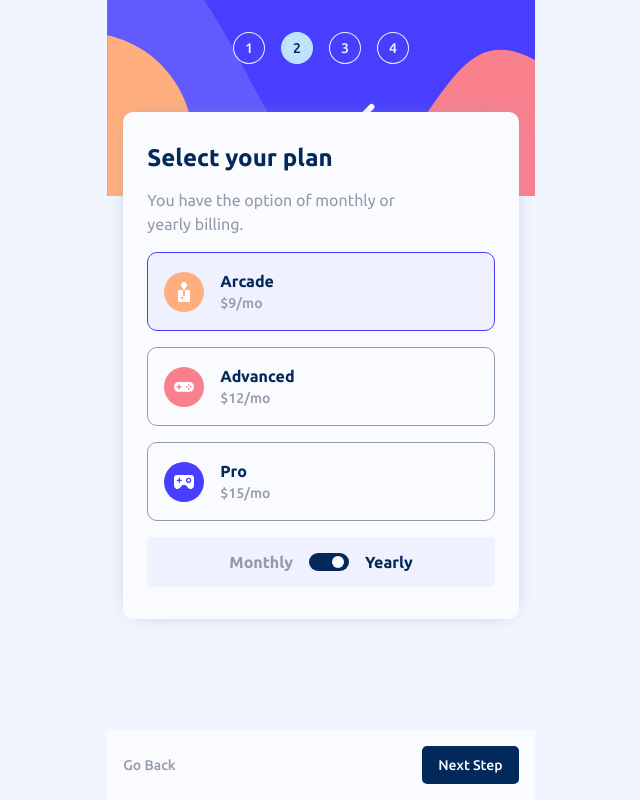
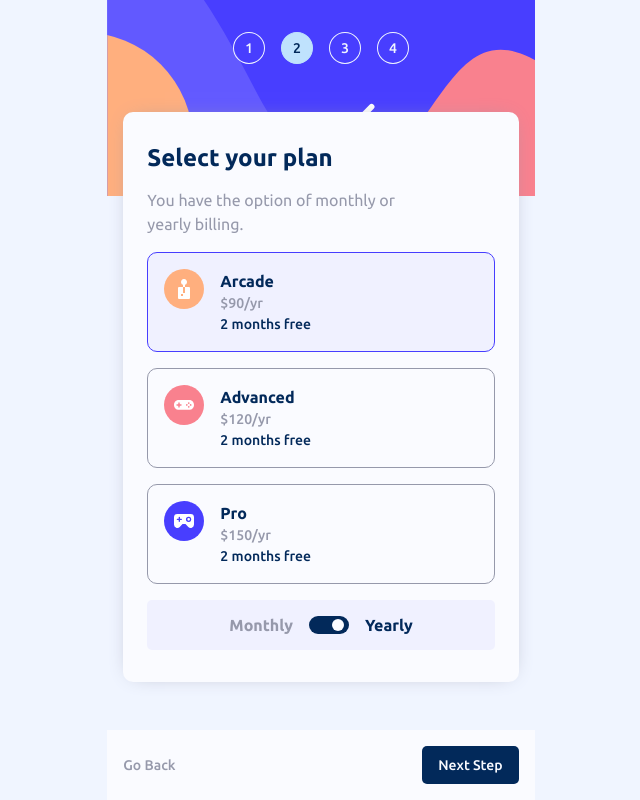
Before and after one commit to DebabrataBanik/multi-step-form-main, a React (Vite) app: page / in a window 1280 px wide. Both pictures are taken after a click on the label 647 px from the left and 562 px from the top of the page. Shown: the whole page, without its empty margins (319-959 px from the left). Built offline with nearby package versions, Linux system fonts and the light colour scheme.

Commit message:
display updated plans based on billing

```diff
--- a/src/index.css
+++ b/src/index.css
@@ -265,8 +265,11 @@ input[type='radio']{
 
 .radio-item{
   display: flex;
-  align-items: center;
+  align-items: self-start;
   gap: 1rem;
+}
+.radio-item .highlight{
+  color: var(--color-blue-950);
 }
 
 .radio-item div{
--- a/src/steps/Plan.jsx
+++ b/src/steps/Plan.jsx
@@ -8,7 +8,6 @@ export default function Plan({isYearly, setIsYearly, setActiveStep}){
   const [plan, setPlan] = useState('arcade')
 
   function handleChange(e){
-    console.log(e.target.value)
     setPlan(e.target.value)
   }
 
@@ -51,7 +50,15 @@ export default function Plan({isYearly, setIsYearly, setActiveStep}){
               <img src={ArcadeIcon} alt="icon-arcade" />
               <div>
                 <h2>Arcade</h2>
-                <p>$9/mo</p>
+                {
+                  !isYearly ?
+                  <p>$9/mo</p>
+                  :
+                  <>
+                    <p>$90/yr</p>
+                    <p className='highlight'>2 months free</p>
+                  </>
+                }
               </div>
             </div>
           </label>
@@ -72,7 +79,15 @@ export default function Plan({isYearly, setIsYearly, setActiveStep}){
               <img src={AdvancedIcon} alt="icon-advanced" />
               <div>
                 <h2>Advanced</h2>
-                <p>$12/mo</p>
+                {
+                  !isYearly ?
+                  <p>$12/mo</p>
+                  :
+                  <>
+                    <p>$120/yr</p>
+                    <p className='highlight'>2 months free</p>
+                  </>
+                }
               </div>
             </div>
           </label>
@@ -93,7 +108,15 @@ export default function Plan({isYearly, setIsYearly, setActiveStep}){
               <img src={ProIcon} alt="icon-pro" />
               <div>
                 <h2>Pro</h2>
-                <p>$15/mo</p>
+                {
+                  !isYearly ?
+                  <p>$15/mo</p>
+                  :
+                  <>
+                    <p>$150/yr</p>
+                    <p className='highlight'>2 months free</p>
+                  </>
+                }
               </div>
             </div>
           </label>
```
